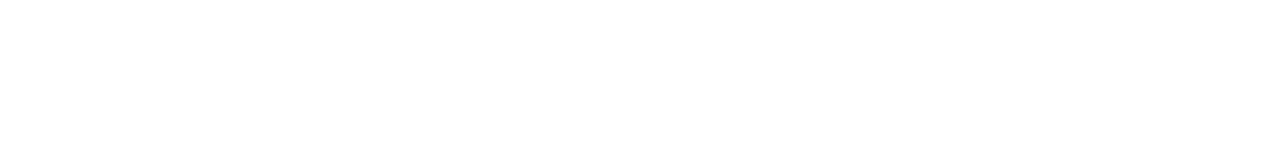
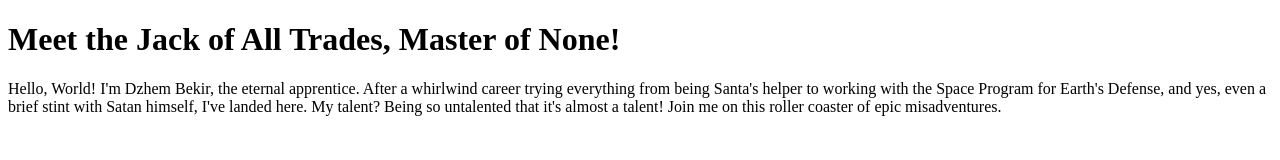
Before and after one commit to nightshpee20/stu2001321001, a plain HTML site: page index.html in a window 1280 px wide. Drawn offline with Linux system fonts and the light colour scheme.

Commit message:
Add personal information

```diff
--- a/index.html
+++ b/index.html
@@ -5,5 +5,18 @@
     <meta name="viewport" content="width=device-width, initial-scale=1.0" />
     <title>Document</title>
   </head>
-  <body></body>
+  <body>
+    <div>
+      <h1>Meet the Jack of All Trades, Master of None!</h1>
+
+      <p>
+        Hello, World! I'm Dzhem Bekir, the eternal apprentice. After a whirlwind
+        career trying everything from being Santa's helper to working with the
+        Space Program for Earth's Defense, and yes, even a brief stint with
+        Satan himself, I've landed here. My talent? Being so untalented that
+        it's almost a talent! Join me on this roller coaster of epic
+        misadventures.
+      </p>
+    </div>
+  </body>
 </html>
```
